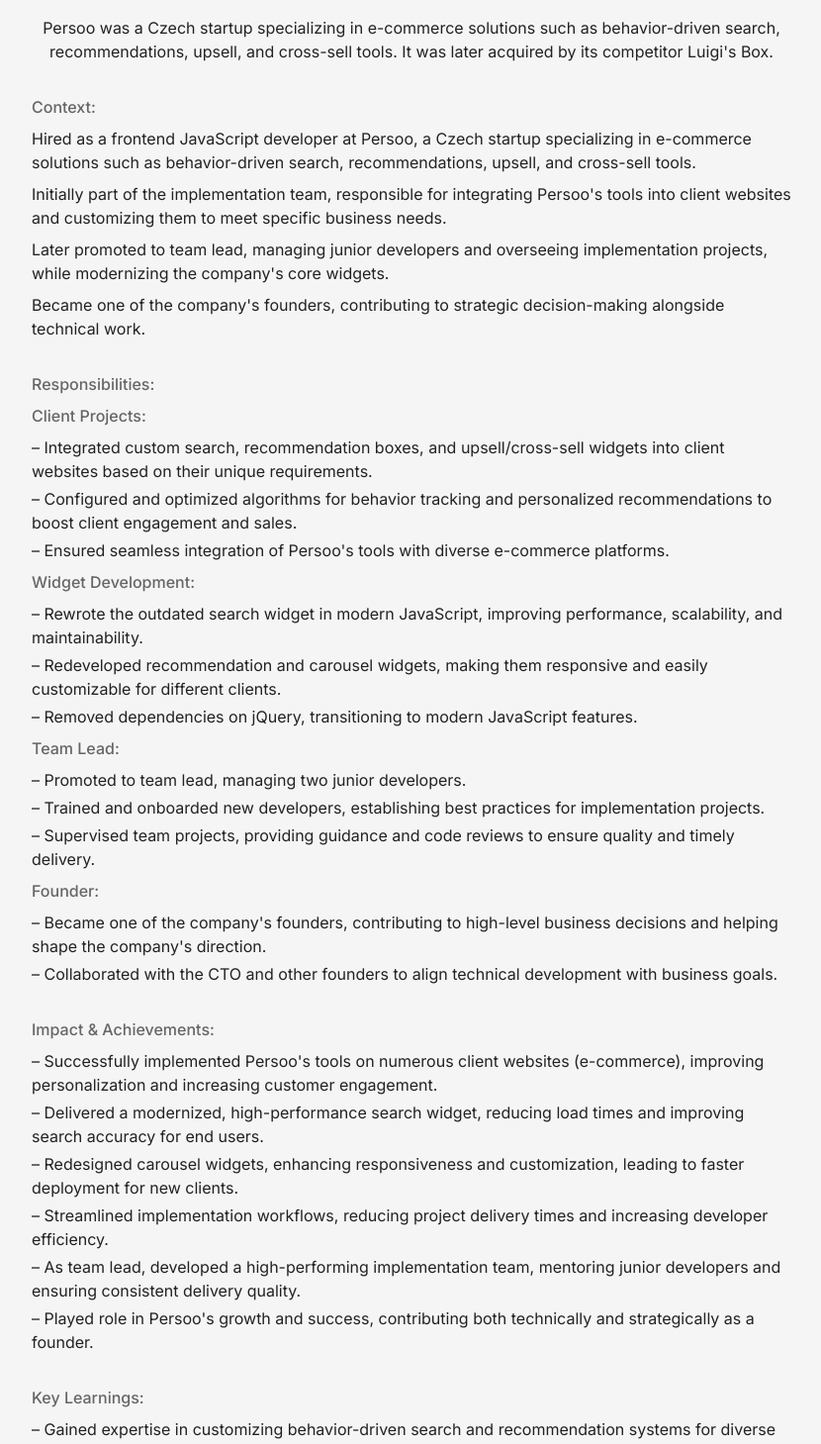
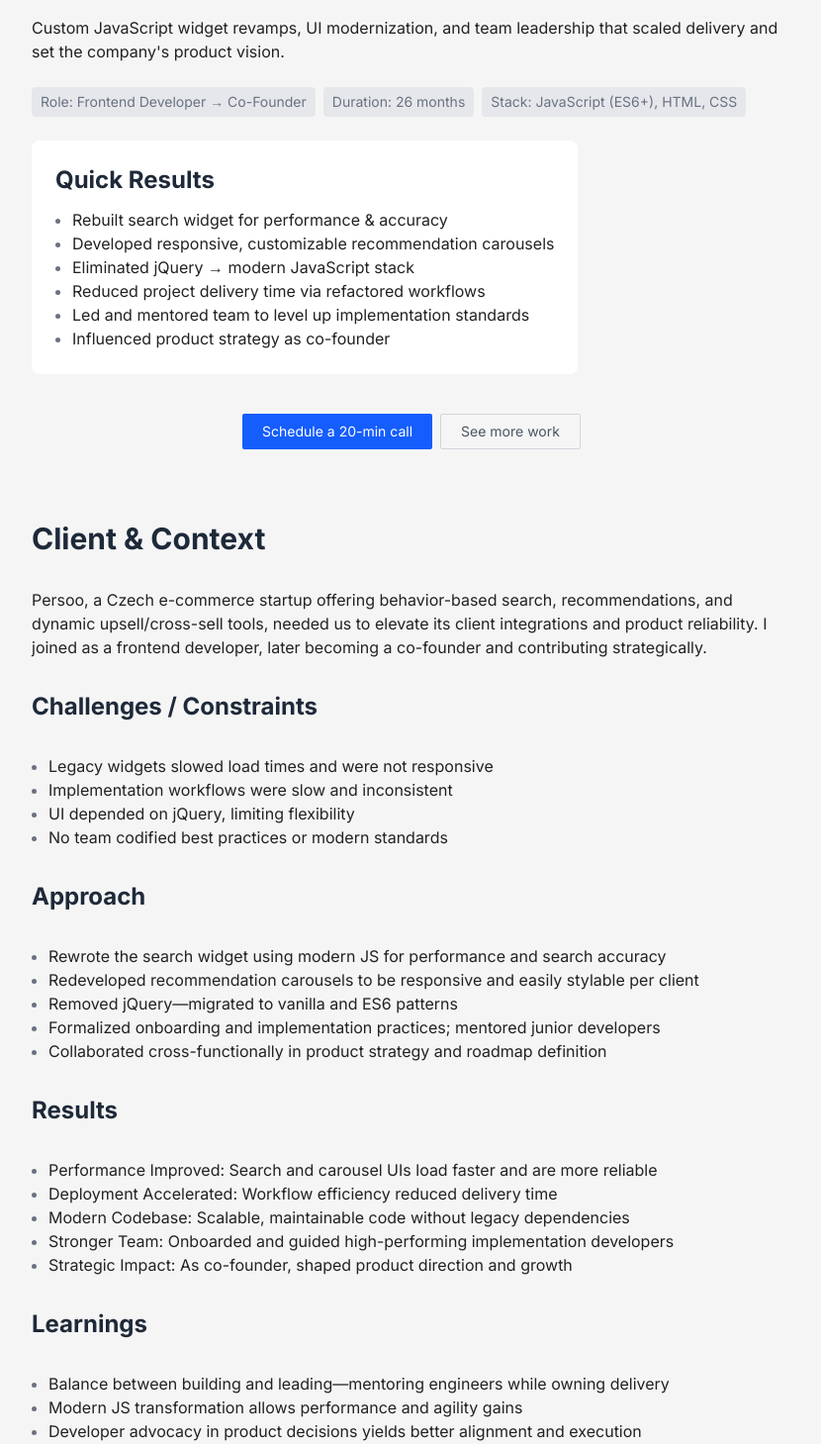
Before and after one commit to alexdevero/alex-devero-website-nextjs, a Next.js app: page /case-study/persoo in a window 1280 px wide. Shown: the part 300-1759 px from the top of the page at 99% size, without its empty margins (224-1054 px from the left). Built offline with nearby package versions, Linux system fonts and the light colour scheme; no server answers; some icons are missing; what next-recaptcha-v3 would draw is missing.

Commit message:
feat: update Persoo case study, fix Digitoo duration

```diff
--- a/src/components/Pages/CaseStudy/Digitoo/DigitooCaseStudyPage.tsx
+++ b/src/components/Pages/CaseStudy/Digitoo/DigitooCaseStudyPage.tsx
@@ -29,7 +29,7 @@ export const DigitooCaseStudyPage = () => (
 
       <div className="flex flex-wrap gap-2 text-xs text-zinc-400">
         <Tag label="Role: Frontend React → Next.js" />
-        <Tag label={`Duration: ${getWorkDuration('2021-06-01', '2023-11-01')} months`} />
+        <Tag label={`Duration: ${getWorkDuration('2021-06-01', '2023-11-30')} months`} />
         <Tag label="Stack: Next.js, TS, Tailwind CSS, Nx monorepo" />
       </div>
 
--- a/src/components/Pages/CaseStudy/Persoo/PersooCaseStudyPage.tsx
+++ b/src/components/Pages/CaseStudy/Persoo/PersooCaseStudyPage.tsx
@@ -1,11 +1,15 @@
 import type { FC } from 'react'
 
 import { Button } from '@/components/Button'
+import { Card } from '@/components/Card/Card'
 import { Cta } from '@/components/Cta/Cta'
 import { DefaultLayout } from '@/components/DefaultLayout'
+import { List } from '@/components/List/List'
+import { Tag } from '@/components/Tag/Tag'
 import { Typography } from '@/components/Typography'
 import { routers } from '@/constants/router'
 
+import { getWorkDuration } from '../Cdn77/utils'
 import {
   impactAchievements,
   keyLearnings,
@@ -21,132 +25,119 @@ export const PersooCaseStudyPage: FC = () => (
       {'<- Back'}
     </Button>
 
+    <div className="mx-auto flex w-full max-w-3xl flex-col gap-6">
       <div className="flex flex-col items-center">
         <Typography as="h1" className="max-w-3xl" variant="h1">
-        From Developer to Founder: Driving Innovation and Leadership at Persoo
+          Evolving Persoo: From Integration to Leadership in Personalized E-Commerce
+        </Typography>
+
+        <Typography as="p" variant="body">
+          Custom JavaScript widget revamps, UI modernization, and team leadership that scaled
+          delivery and set the company&apos;s product vision.
         </Typography>
       </div>
 
-    <div className="mb-4 flex flex-col items-center">
-      <div className="mb-6 flex max-w-3xl flex-col gap-8">
-        <Typography centered>
-          Persoo was a Czech startup specializing in e-commerce solutions such as behavior-driven
-          search, recommendations, upsell, and cross-sell tools. It was later acquired by its
-          competitor Luigi&apos;s Box.
+      <div className="flex flex-wrap gap-2 text-xs text-zinc-400">
+        <Tag label="Role: Frontend Developer → Co-Founder" />
+        <Tag label={`Duration: ${getWorkDuration('2019-03-01', '2021-04-30')} months`} />
+        <Tag label="Stack: JavaScript (ES6+), HTML, CSS" />
+      </div>
+
+      <Card fitContent>
+        <Typography as="h2" centered={false} className="mt-0! mb-3!" variant="h4">
+          Quick Results
         </Typography>
 
-        <div className="flex flex-col gap-2">
-          <Typography as="h3" muted>
-            Context:
+        <List
+          items={[
+            'Rebuilt search widget for performance & accuracy',
+            'Developed responsive, customizable recommendation carousels',
+            'Eliminated jQuery → modern JavaScript stack',
+            'Reduced project delivery time via refactored workflows',
+            'Led and mentored team to level up implementation standards',
+            'Influenced product strategy as co-founder',
+          ]}
+        />
+      </Card>
+
+      <Cta className="my-4!" ctaText="See more work" ctaUrl={routers.work} />
+
+      <article className="space-y-6 lg:col-span-2">
+        <Typography as="h2" variant="h3">
+          Client & Context
         </Typography>
         <Typography>
-            Hired as a frontend JavaScript developer at Persoo, a Czech startup specializing in
-            e-commerce solutions such as behavior-driven search, recommendations, upsell, and
-            cross-sell tools.
+          Persoo, a Czech e-commerce startup offering behavior-based search, recommendations, and
+          dynamic upsell/cross-sell tools, needed us to elevate its client integrations and product
+          reliability. I joined as a frontend developer, later becoming a co-founder and
+          contributing strategically.
+        </Typography>
+
+        <Typography as="h3" variant="h4">
+          Challenges / Constraints
+        </Typography>
+        <List
+          className="list-disc pl-5"
+          items={[
+            'Legacy widgets slowed load times and were not responsive',
+            'Implementation workflows were slow and inconsistent',
+            'UI depended on jQuery, limiting flexibility',
+            'No team codified best practices or modern standards',
+          ]}
+        />
+
+        <Typography as="h3" variant="h4">
+          Approach
+        </Typography>
+        <List
+          className="list-disc pl-5"
+          items={[
+            'Rewrote the search widget using modern JS for performance and search accuracy',
+            'Redeveloped recommendation carousels to be responsive and easily stylable per client',
+            'Removed jQuery—migrated to vanilla and ES6 patterns',
+            'Formalized onboarding and implementation practices; mentored junior developers',
+            'Collaborated cross-functionally in product strategy and roadmap definition',
+          ]}
+        />
+
+        <Typography as="h3" variant="h4">
+          Results
+        </Typography>
+
+        <List
+          className="list-disc pl-5"
+          items={[
+            'Performance Improved: Search and carousel UIs load faster and are more reliable',
+            'Deployment Accelerated: Workflow efficiency reduced delivery time',
+            'Modern Codebase: Scalable, maintainable code without legacy dependencies',
+            'Stronger Team: Onboarded and guided high-performing implementation developers',
+            'Strategic Impact: As co-founder, shaped product direction and growth',
+          ]}
+        />
+
+        <Typography as="h3" variant="h4">
+          Learnings
+        </Typography>
+        <List
+          className="list-disc pl-5"
+          items={[
+            'Balance between building and leading—mentoring engineers while owning delivery',
+            'Modern JS transformation allows performance and agility gains',
+            'Developer advocacy in product decisions yields better alignment and execution',
+          ]}
+        />
+
+        <Typography as="h3" variant="h4">
+          Aftermath
         </Typography>
         <Typography>
-            Initially part of the implementation team, responsible for integrating Persoo&apos;s
-            tools into client websites and customizing them to meet specific business needs.
+          Persoo was acquired by Slovak competitor Luigi’s Box in a multi‑million‑euro deal in early
+          2024, consolidating their position as the leader in search optimization across the Czech
+          and Slovak markets.
         </Typography>
-          <Typography>
-            Later promoted to team lead, managing junior developers and overseeing implementation
-            projects, while modernizing the company&apos;s core widgets.
-          </Typography>
-          <Typography>
-            Became one of the company&apos;s founders, contributing to strategic decision-making
-            alongside technical work.
-          </Typography>
-        </div>
+      </article>
 
-        <div className="flex flex-col gap-2">
-          <Typography as="h3" muted>
-            Responsibilities:
-          </Typography>
-
-          <div className="flex flex-col gap-2">
-            <Typography as="h4" muted>
-              Client Projects:
-            </Typography>
-            <ul className="flex flex-col gap-1">
-              {responsibilitiesClientProjects.map(responsibility => (
-                <li key={responsibility.substring(0, 20)}>
-                  <Typography>&ndash; {responsibility}</Typography>
-                </li>
-              ))}
-            </ul>
-          </div>
-
-          <div className="flex flex-col gap-2">
-            <Typography as="h4" muted>
-              Widget Development:
-            </Typography>
-            <ul className="flex flex-col gap-1">
-              {responsibilitiesWidgetDevelopment.map(responsibility => (
-                <li key={responsibility.substring(0, 20)}>
-                  <Typography>&ndash; {responsibility}</Typography>
-                </li>
-              ))}
-            </ul>
-          </div>
-
-          <div className="flex flex-col gap-2">
-            <Typography as="h4" muted>
-              Team Lead:
-            </Typography>
-            <ul className="flex flex-col gap-1">
-              {responsibilitiesTeamLead.map(responsibility => (
-                <li key={responsibility.substring(0, 20)}>
-                  <Typography>&ndash; {responsibility}</Typography>
-                </li>
-              ))}
-            </ul>
-          </div>
-
-          <div className="flex flex-col gap-2">
-            <Typography as="h4" muted>
-              Founder:
-            </Typography>
-            <ul className="flex flex-col gap-1">
-              {responsibilitiesFounder.map(responsibility => (
-                <li key={responsibility.substring(0, 20)}>
-                  <Typography>&ndash; {responsibility}</Typography>
-                </li>
-              ))}
-            </ul>
-          </div>
-        </div>
-
-        <div className="flex flex-col gap-2">
-          <Typography as="h3" muted>
-            Impact & Achievements:
-          </Typography>
-          <ul className="flex flex-col gap-1">
-            {impactAchievements.map(achievement => (
-              <li key={achievement.substring(0, 20)}>
-                <Typography>&ndash; {achievement}</Typography>
-              </li>
-            ))}
-          </ul>
-        </div>
-
-        <div className="flex flex-col gap-2">
-          <Typography as="h3" muted>
-            Key Learnings:
-          </Typography>
-          <ul className="flex flex-col gap-1">
-            {keyLearnings.map(achievement => (
-              <li key={achievement.substring(0, 20)}>
-                <Typography>&ndash; {achievement}</Typography>
-              </li>
-            ))}
-          </ul>
-        </div>
-      </div>
-
-      <Cta
-        ctaText="Let's create something extraordinary together"
-        text="Looking for a skilled developer to modernize your tools or lead your team to deliver top-tier e-commerce solutions?"
-      />
+      <Cta className="my-4!" ctaText="See more work" ctaUrl={routers.work} />
     </div>
   </DefaultLayout>
 )
```
Lines whose indentation alone changed are shown as unchanged.
